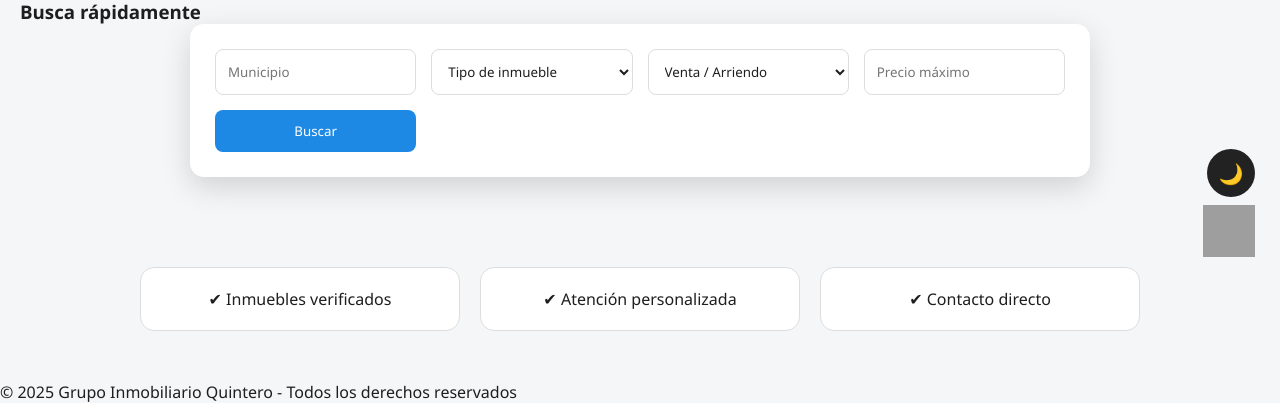
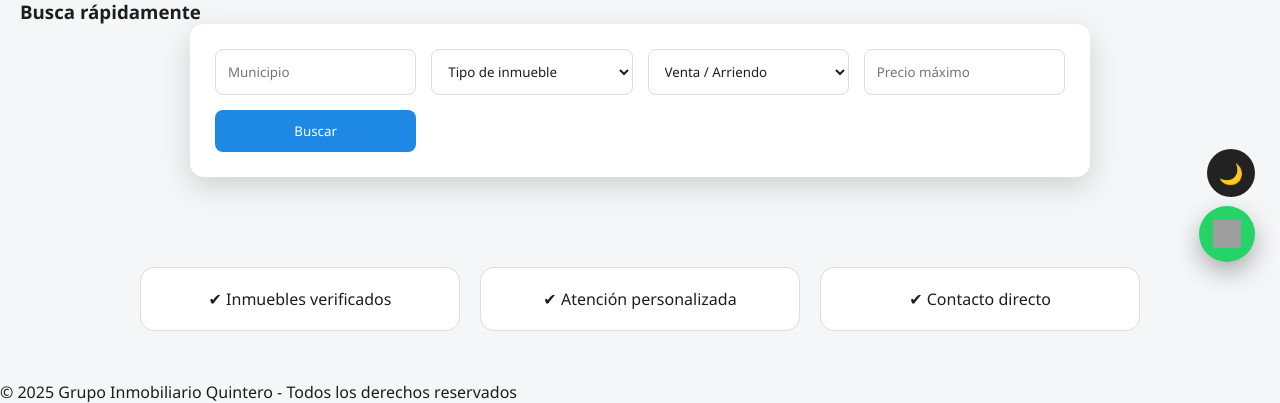
Before and after one commit to camilov04/grupo-inmobiliario-quintero, a Flask app: page / in a window 1280 px wide. Shown: the part 513-916 px from the top of the page. Run offline with Flask 3, Linux system fonts and the light colour scheme; grey boxes are pictures that could not be loaded.

Commit message:
arreglos, boton wtsp

```diff
--- a/grupo_inmobiliario_quintero/static/style.css
+++ b/grupo_inmobiliario_quintero/static/style.css
@@ -416,17 +416,43 @@ table td img {
     z-index: 999;
 }
 
+/* =======================
+   WHATSAPP FLOAT – FIX REDONDO
+======================= */
+
 .whatsapp-float {
     position: fixed;
     bottom: 25px;
     right: 25px;
+    width: 56px;
+    height: 56px;
+    border-radius: 50%;
+    background: #25d366;
+    display: flex;
+    align-items: center;
+    justify-content: center;
+    box-shadow: 0 10px 25px rgba(0,0,0,.3);
     z-index: 999;
+    transition: transform .2s ease, box-shadow .2s ease;
 }
 
 .whatsapp-float img {
-    width: 52px;
-    height: 52px;
+    width: 28px;
+    height: 28px;
+    display: block;
 }
+
+/* Hover / tap */
+.whatsapp-float:hover {
+    transform: translateY(-4px) scale(1.05);
+    box-shadow: 0 15px 35px rgba(0,0,0,.4);
+}
+
+/* Mobile tap feedback */
+.whatsapp-float:active {
+    transform: scale(0.95);
+}
+
 
 
 /* =======================
```
Also changed, not shown: grupo_inmobiliario_quintero/instance/inmuebles.db (added).
